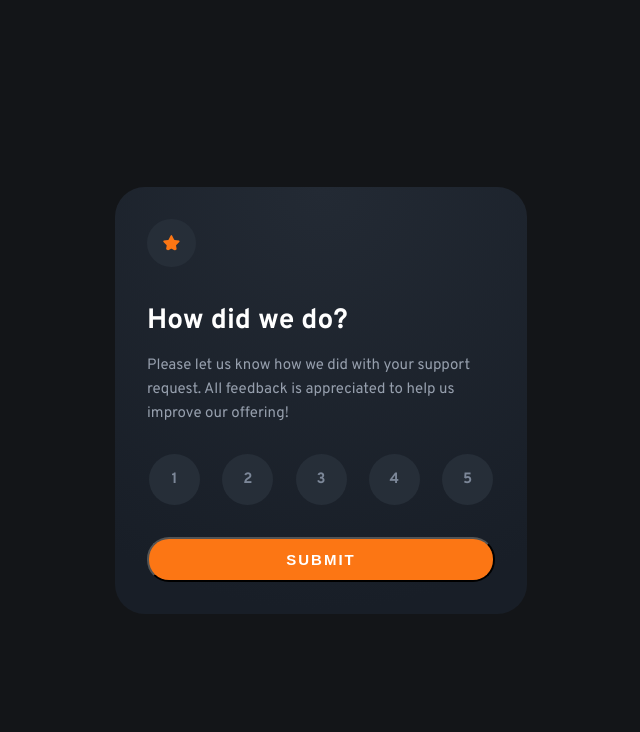
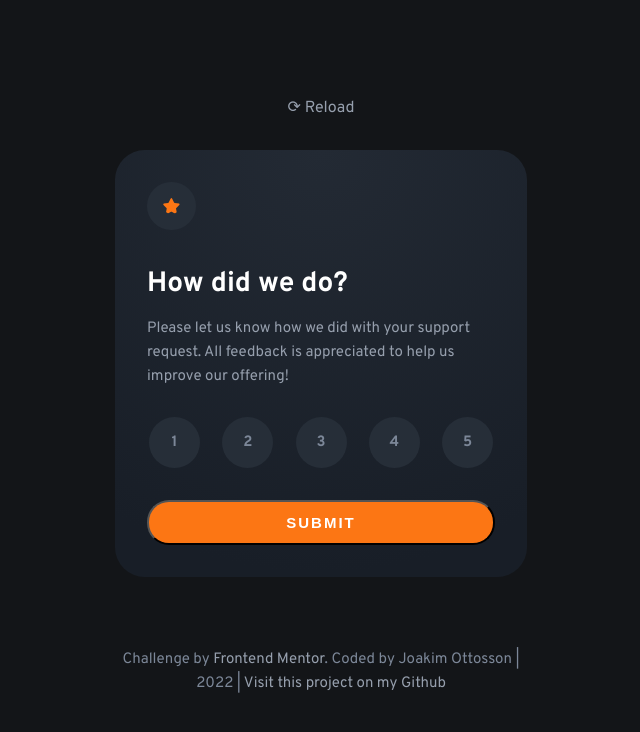
Before and after one commit to devjoppe/Interactive-rating-component, a plain HTML site: page index.html in a window 1280 px wide. Shown: the whole page, without its empty margins (319-959 px from the left). Drawn offline with Linux system fonts and the light colour scheme.

Commit message:
update README

```diff
--- a/index.html
+++ b/index.html
@@ -13,7 +13,9 @@
 
 </head>
 <body>
-
+  <div class="reload_page">
+    <a href="."><span>&#10227;</span> Reload</a>
+  </div>
   <div class="container">
     <div class="component">
       <div id="topimages" class="icons">
@@ -63,6 +65,11 @@
     </div>
   </div>
 
+  <footer>
+    <p>Challenge by <a href="https://www.frontendmentor.io?ref=challenge" target="_blank">Frontend Mentor</a>.
+      Coded by Joakim Ottosson | 2022 | <a href="https://github.com/devjoppe/Interactive-rating-component" target="_blank">Visit this project on my Github</a></p>
+  </footer>
+
   <!-- <div class="attribution">
     Challenge by <a href="https://www.frontendmentor.io?ref=challenge" target="_blank">Frontend Mentor</a>.
     Coded by <a href="#">Your Name Here</a>.
--- a/scss/component.scss
+++ b/scss/component.scss
@@ -48,3 +48,15 @@ fieldset {
         }
     }
 }
+
+// Reload page
+
+.reload_page {
+    margin-bottom: 32px;
+    a {
+        color: $color-light-grey;
+        &:hover {
+            text-decoration: underline;
+        }
+    }
+}
--- a/scss/config.scss
+++ b/scss/config.scss
@@ -27,12 +27,29 @@ body {
     display: flex;
     justify-content: center;
     align-items: center;
+    flex-direction: column;
     background: $color-very-dark-blue;
     background-repeat: no-repeat;
     background-size: cover;
     margin: 0;
     padding: 0;
     height: 100vh;
+}
+
+// Footer
+footer {
+    width: 412px;
+    margin-top: 56px;
+    p {
+        color: $color-medium-grey;
+        text-align: center;
+    }
+    a {
+        color: $color-light-grey;
+        &:hover {
+            text-decoration: underline;
+        }
+    }
 }
 
 // Text
```
Also changed, not shown: css/style.min.css, images/solution-printscreen.jpg (added), 2 other files.
